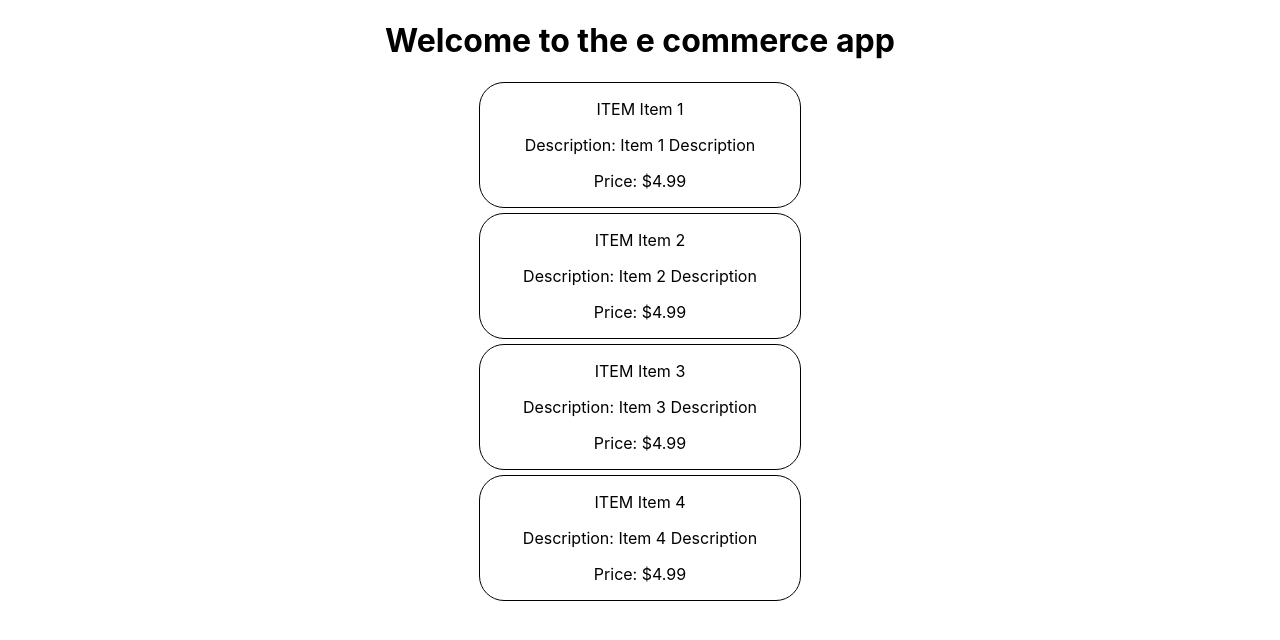
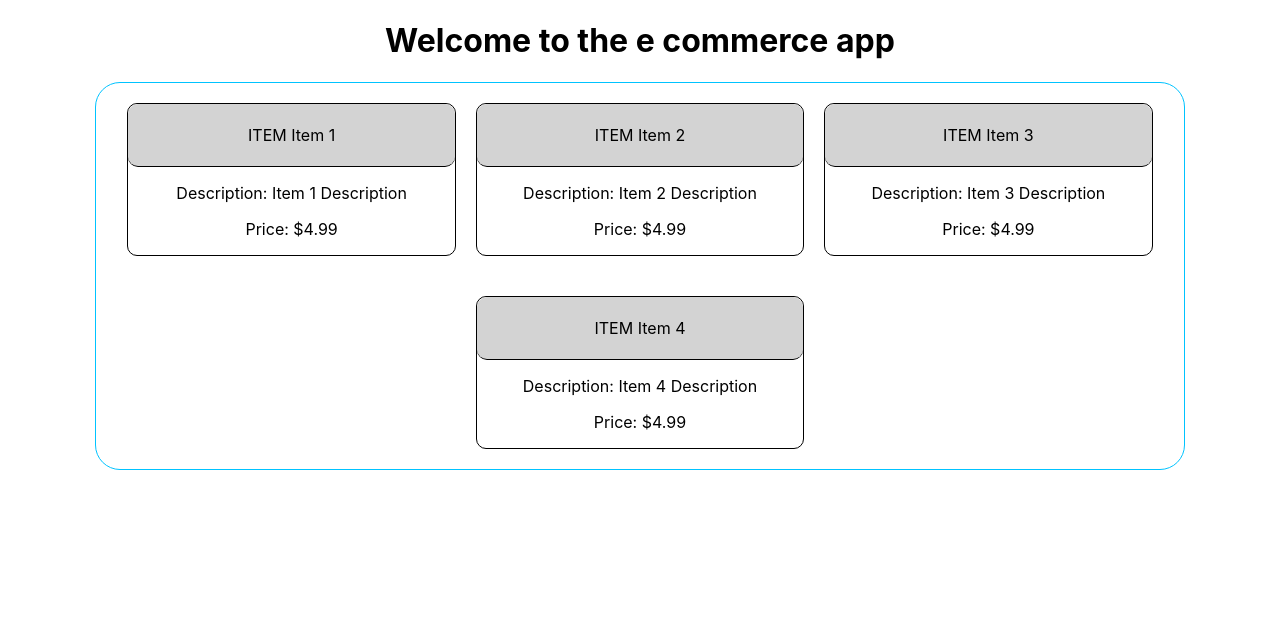
Before and after one commit to rsork34/e_commerce_app, a React (Create React App) app: page / in a window 1280 px wide. Shown: the top 640 px of the page. Built offline with nearby package versions, Linux system fonts and the light colour scheme.

Commit message:
Added styling to items

```diff
--- a/src/components/Home.js
+++ b/src/components/Home.js
@@ -30,9 +30,15 @@ function Home(props) {
         <>
             <h1>Welcome to the e commerce app</h1>
 
+            <div className="itemContainer">
             {items.map((item) => (
-                <SaleItem name={item.name} desc={item.description} price={item.price} />
+                    <SaleItem
+                        name={item.name}
+                        desc={item.description}
+                        price={item.price}
+                    />
             ))}
+            </div>
         </>
     );
 }
--- a/src/components/SaleItem.js
+++ b/src/components/SaleItem.js
@@ -3,8 +3,10 @@ import "./style/SaleItem.css";
 
 function SaleItem(props) {
     return (
-        <div class="SaleItem">
-            <p>ITEM {props.name}</p>
+        <div className="saleItem">
+            <div className="saleItemHeader">
+                <p>ITEM {props.name}</p>
+            </div>
             <p>Description: {props.desc}</p>
             <p>Price: ${props.price}</p>
         </div>
--- a/src/components/style/SaleItem.css
+++ b/src/components/style/SaleItem.css
@@ -1,8 +1,24 @@
-.SaleItem {
+.saleItem {
   border: thin solid black;
+  border-radius: 10px;
+  width: 30%;
+  text-align: center;
+  margin: 20px 10px;
+}
+
+.saleItemHeader {
+  border-bottom: thin solid black;
+  padding: 5px;
+  background-color: lightgray;
+  border-radius: 10px;
+}
+
+.itemContainer {
+  display: flex;
+  flex-wrap: wrap;
+  border: thin solid rgb(0, 195, 255);
   border-radius: 25px;
-  width: 25%;
-  text-align: center;
+  width: 85%;
   margin: 0 auto;
-  margin-bottom: 5px;
+  justify-content: center;
 }
```
